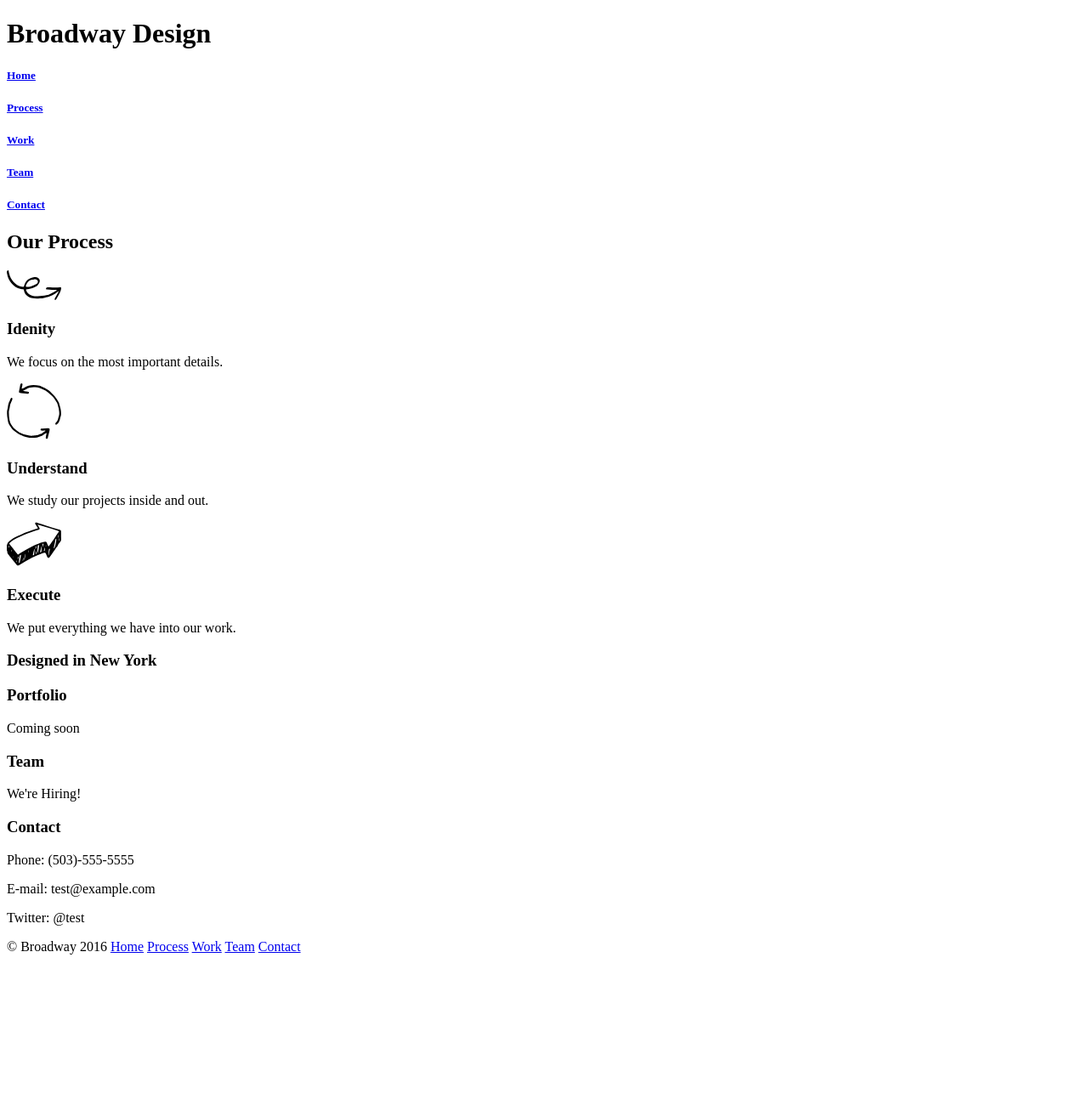
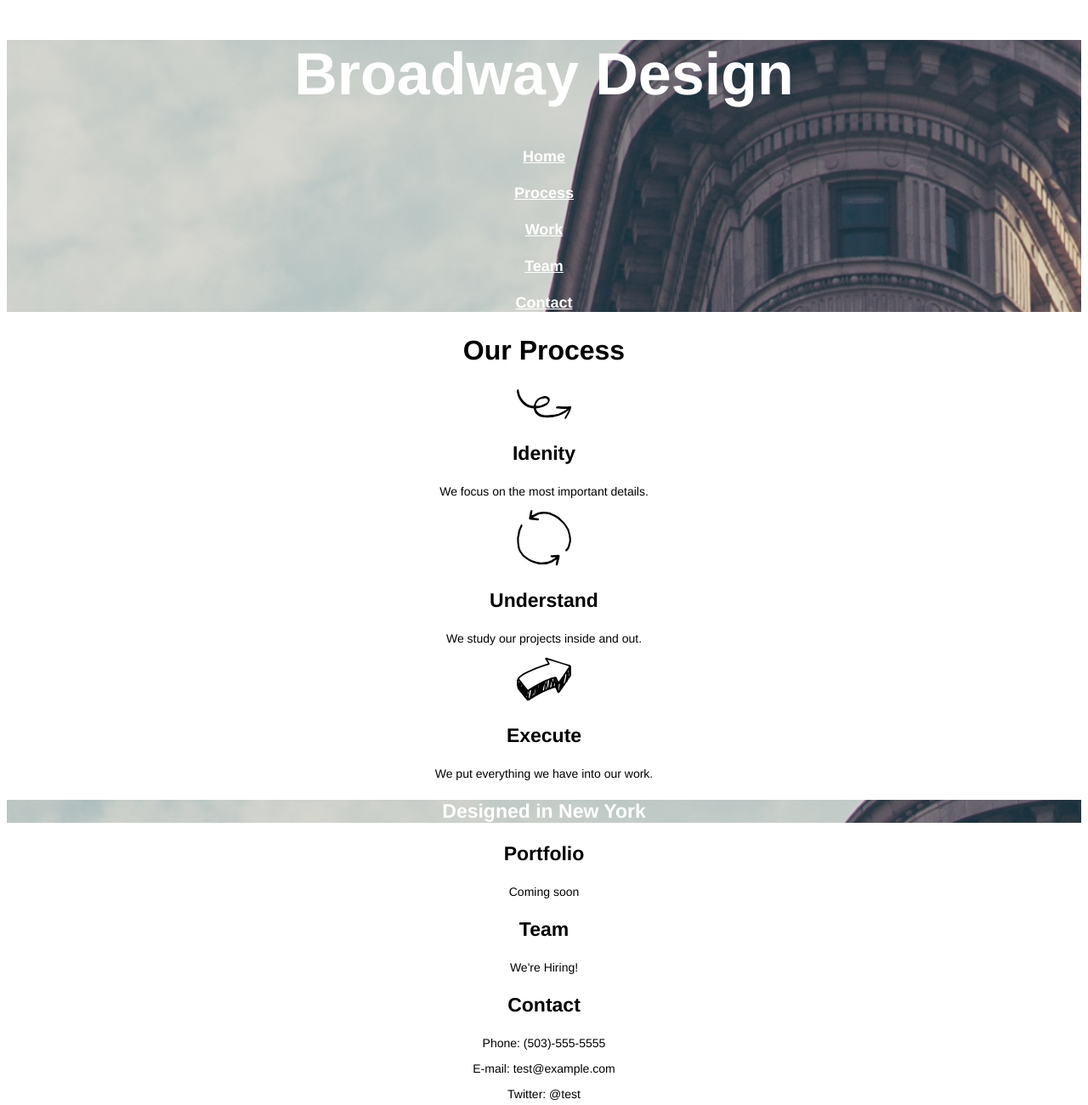
Before and after one commit to alexISonFIRE07/broadway, a plain HTML site: page index.html in a window 1280 px wide. Shown: the top 1300 px of the page at 85% size. Before the commit the page ends 1139 px from the top, so only its background shows below. Drawn offline with Linux system fonts and the light colour scheme; files that its build step writes are made by us from their sources.

Commit message:
finish stylesheet

```diff
--- a/index.html
+++ b/index.html
@@ -3,7 +3,7 @@
   <head>
     <meta charset="utf-8">
     <title>Broadway Design</title>
-    <link rel="stylesheet" href="./resources/style.css">
+    <link rel="stylesheet" href="./resources/css/style.css">
   </head>
   <body>
 
--- a/resources/css/style.css
+++ b/resources/css/style.css
@@ -0,0 +1,48 @@
+body {
+  text-align: center;
+}
+.picture{
+  background-image: url("../images/building.png");
+  background-size: cover;
+  background-position: center;
+  background-repeat: no-repeat;
+}
+a {
+  font-family: helvetica;
+  font-size: 18px;
+  color: white;
+}
+h1 {
+  font-family: helvetica;
+  font-size: 70px;
+  font-weight: bold;
+  color: white;
+}
+h2{
+  font-family: helvetica;
+  font-size: 32px;
+  font-weight: bold;
+}
+h3{
+  font-family: helvetica;
+  font-size: 23px;
+  font-weight: bold;
+}
+p {
+  font-family: helvetica;
+  font-size: 14px;
+}
+.sliver {
+  background-image: url("../images/building.png");
+  font-family: helvetica;
+  font-size: 23px;
+  font-weight: bold;
+  color: white;
+}
+.footer {
+  font-family: helvetica;
+  font-size: 11px;
+  color: white;
+  background-color: dimgray;
+  text-align: left;
+}
```
